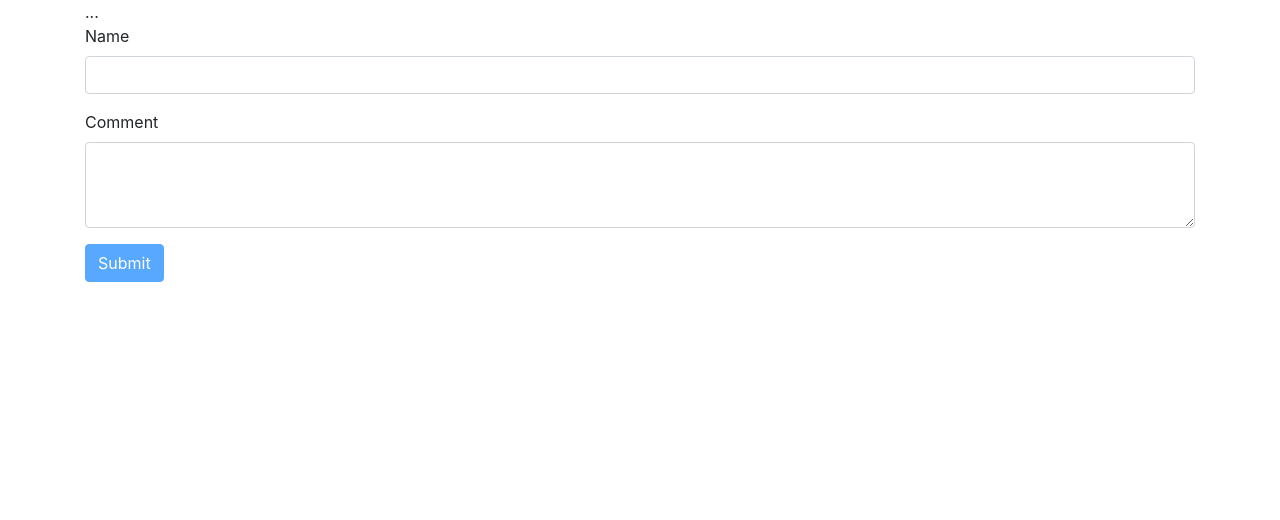
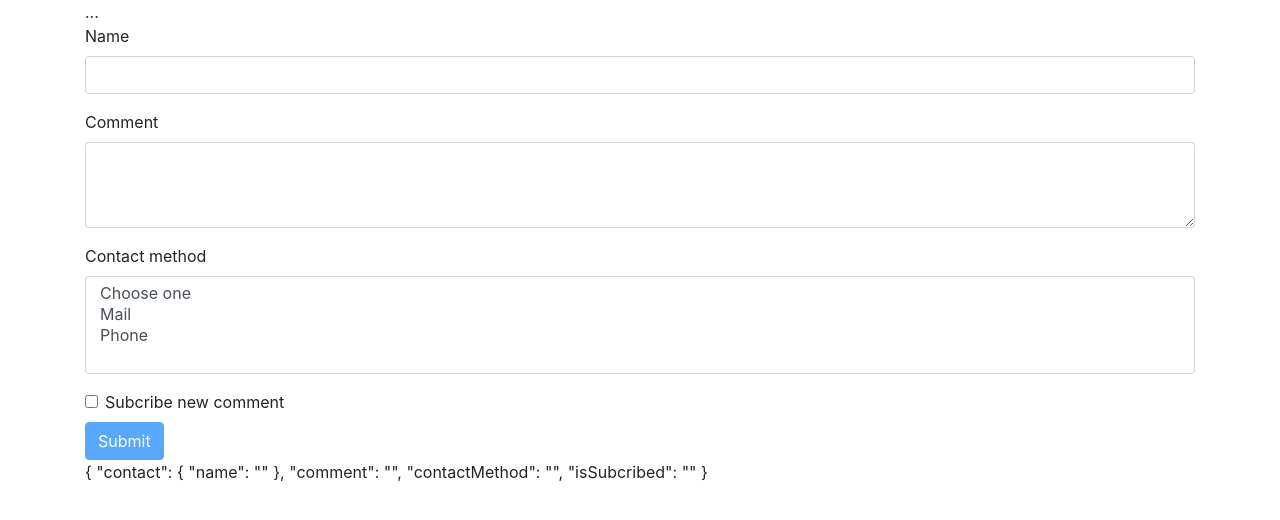
Before and after one commit to no197/angular-training, an Angular app: page / in a window 1280 px wide. Shown: the top 520 px of the page. Built offline with nearby package versions, Linux system fonts and the light colour scheme.

Commit message:
Dropdown
ngValue & value
multiple
ngFor option

```diff
--- a/src/app/forms/forms.component.html
+++ b/src/app/forms/forms.component.html
@@ -39,8 +39,38 @@
       ></textarea>
     </div>
 
-    <button class="btn btn-primary" [disabled]="!f.valid" type="submit">
+    <div class="form-group">
+      <label for="contactMethod">Contact method</label>
+      <select
+        multiple
+        ngModel
+        class="form-control"
+        name="contactMethod"
+        id="contactMethod"
+      >
+        <option value="">Choose one</option>
+        <option *ngFor="let item of contactMethod" [value]="item.id">
+          {{ item.name }}
+        </option>
+      </select>
+    </div>
+
+    <div class="form-check">
+      <input
+        ngModel
+        class="form-check-input"
+        type="checkbox"
+        name="isSubcribed"
+        id="isSubcribed"
+      />
+      <label class="form-check-label" for="defaultCheck1">
+        Subcribe new comment
+      </label>
+    </div>
+    <button class="btn btn-primary mt-2" [disabled]="!f.valid" type="submit">
       Submit
     </button>
   </form>
+
+  <p>{{ f.value | json }}</p>
 </div>
--- a/src/app/forms/forms.component.ts
+++ b/src/app/forms/forms.component.ts
@@ -7,6 +7,7 @@ import { Component, OnInit } from '@angular/core';
 })
 export class FormsComponent implements OnInit {
 
+  contactMethod = [{ id: 1, name: "Mail" }, { id: 2, name: "Phone" }]
   constructor() { }
 
   ngOnInit(): void {
```
